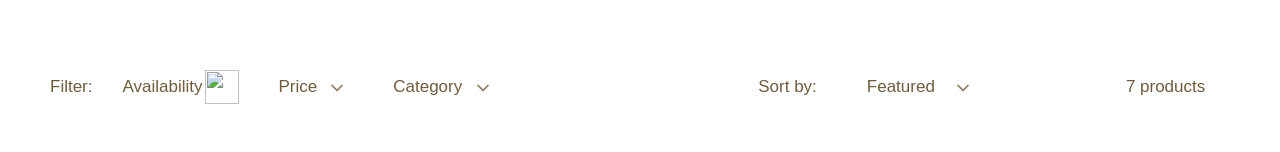
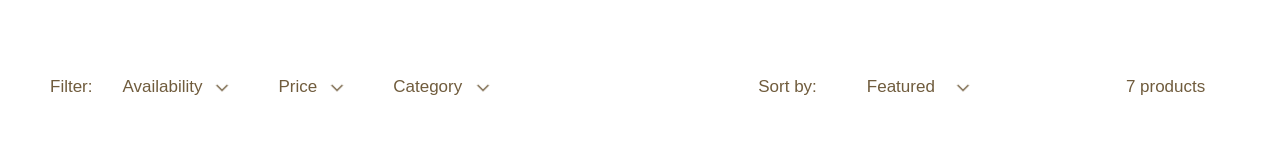
Before and after one commit to BishmaJJR/Jewelry_shopping_website, a plain HTML site: page bestsellers.html in a window 1280 px wide. Shown: the part 304-456 px from the top of the page. Drawn offline with Linux system fonts and the light colour scheme.

Commit message:
Update bestsellers.html

```diff
--- a/bestsellers.html
+++ b/bestsellers.html
@@ -68,7 +68,7 @@
 <!-- availability button -->
 <button  class="avail-button1"onclick="showMenu()" onmouseover="func1()" onmouseout="func2()">Availability</button>
 <div class="button-underline"></div>
-<img  onmouseover="func3()"   onmouseout="func4()"class="down-arrow1" src="images/down-arrow.png" width="34px" height="34px" >
+<img  onmouseover="func3()"   onmouseout="func4()"class="down-arrow1" src="down-arrow.png" width="34px" height="34px" >
 
 <div class="availability-box" >
 <div class="selected-count">
```
